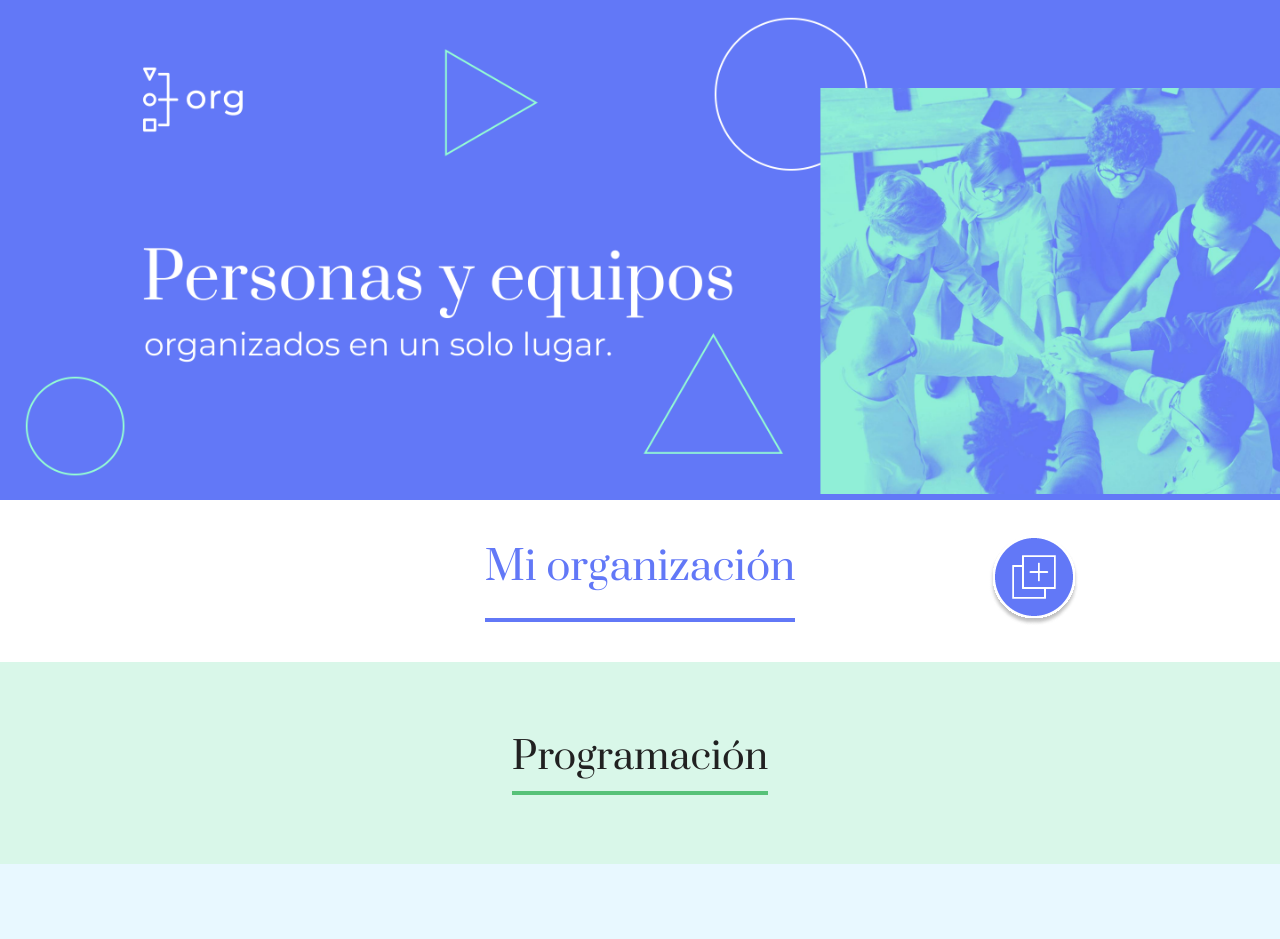
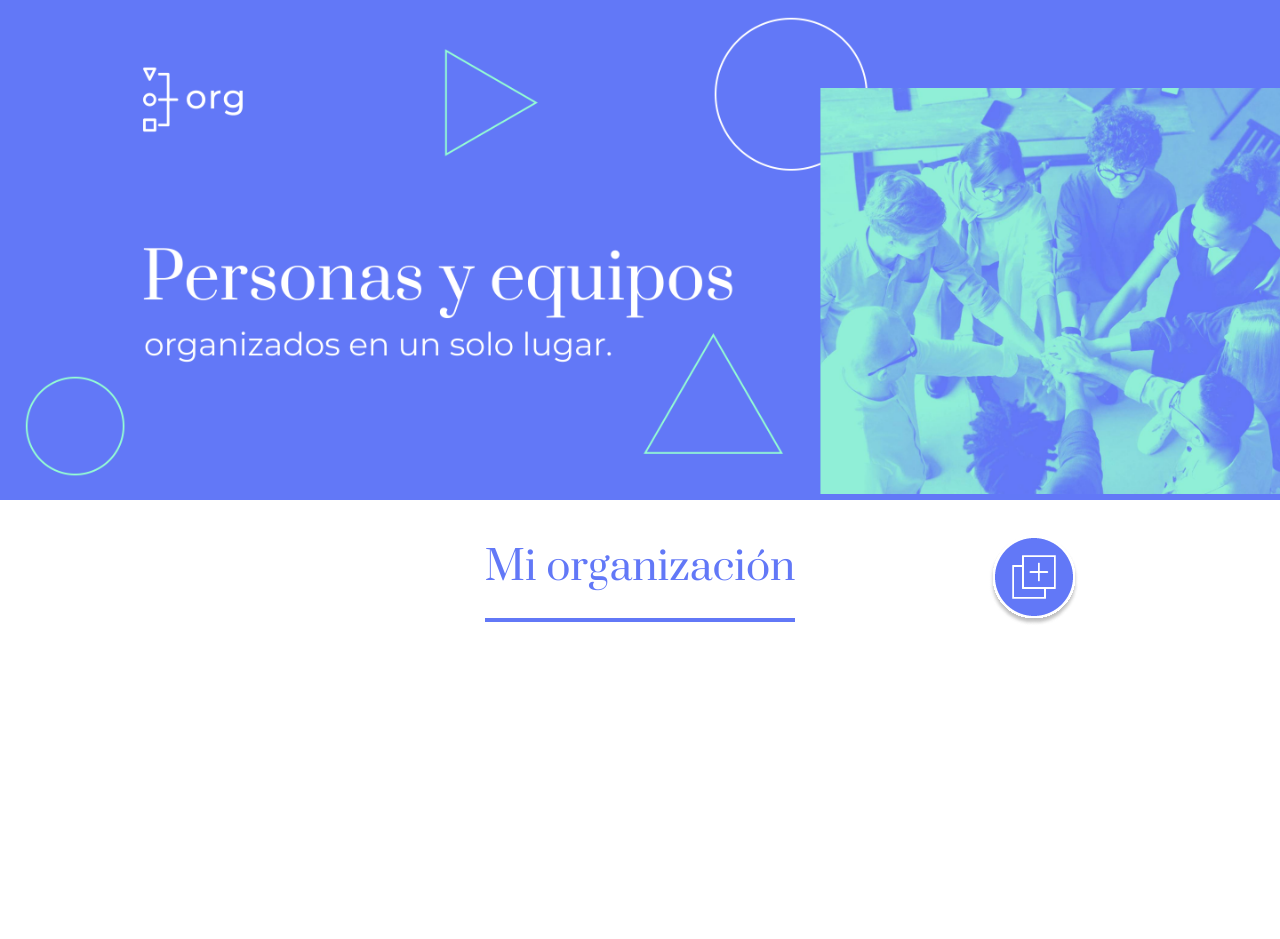
Before and after one commit to Noel1kt/Org-React, a React (Create React App) app: page / in a window 1280 px wide. Shown: the top 939 px of the page. After the commit the page ends 800 px from the top, so only its background shows below. Built offline with nearby package versions, Linux system fonts and the light colour scheme.

Commit message:
the principal function was created

```diff
--- a/src/App.js
+++ b/src/App.js
@@ -47,7 +47,7 @@ function App() {
       colorSecundario: "#FFF5D9",
     },
     {
-      titulo:"Innovación y  Gestión",
+      titulo:"Innovación y Gestión",
       colorPrimario: "#FF8A29",
       colorSecundario: "#FFEEDF",
     }
@@ -75,7 +75,7 @@ function App() {
         equipos.map( (equipo) => <Equipo
         datos={equipo}
         key={equipo.titulo}
-        colaboradores={colaboradores}
+        colaboradores={colaboradores.filter(colaborador => colaborador.equipo === equipo.titulo)}
         />)
       }
     </div>
--- a/src/components/Equipo/index.js
+++ b/src/components/Equipo/index.js
@@ -7,7 +7,11 @@ const Equipo = (props) => {
     // const colorPrimario = props.datos.colorPrimario
     const { colorPrimario, colorSecundario, titulo } = props.datos
     const {colaboradores} = props
-    return <section
+    console.log(colaboradores.length>0)
+    return<>
+        {
+            colaboradores.length > 0 &&
+            <section
             className="equipo"
             style={{ backgroundColor: colorSecundario}}>
                 <h3 style={{borderColor: colorPrimario}}>
@@ -16,10 +20,15 @@ const Equipo = (props) => {
                 <div className="colaboradores">
 
                     {
-                colaboradores.map((colaborador,index) => <Colaborador datos={colaborador} key={index}/>)
+                        colaboradores.map((colaborador,index) => <Colaborador datos={colaborador}
+                        key={index}
+                        colorPrimario={colorPrimario}/>)
                     }
                 </div>
             </section>
         }
+    </>
+
+}
 
 export default Equipo
```
Lines whose indentation alone changed are shown as unchanged.
